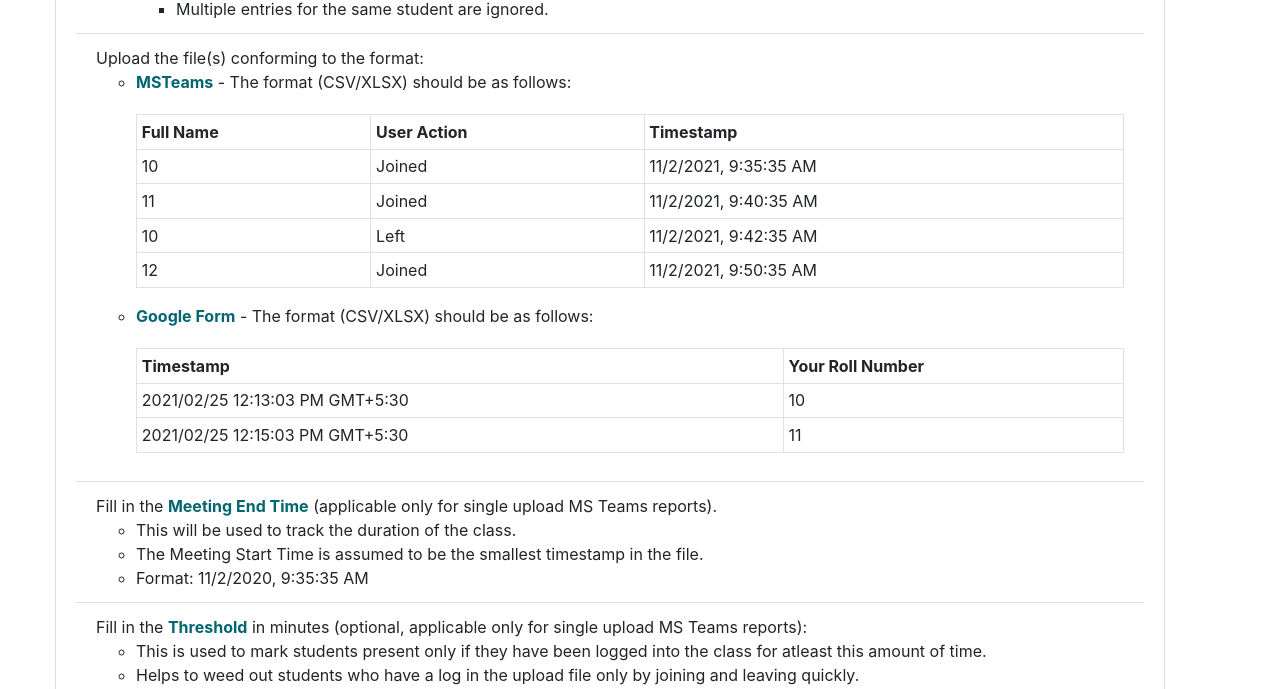
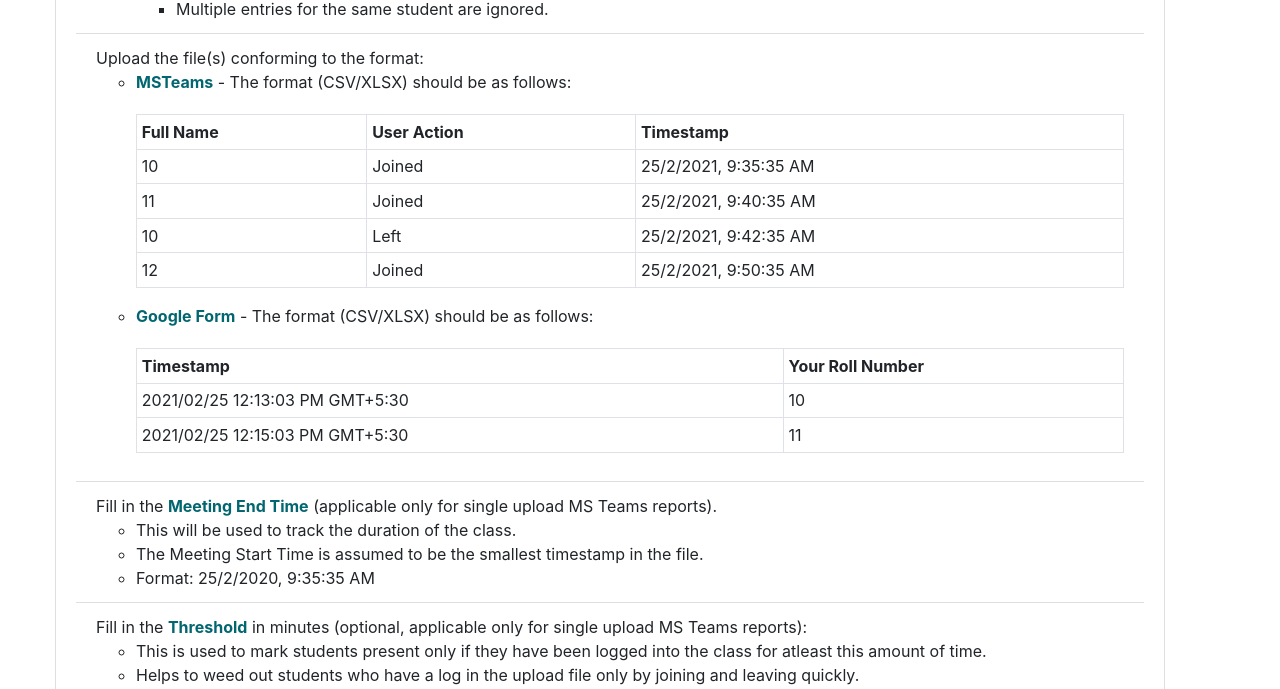
Before and after one commit to Shreya-7/Attendance-Tracker, a Flask app: page /help in a window 1280 px wide, after a click on "Upload A Report". Shown: the part 669-1358 px from the top of the page. Run offline with Flask 2, Linux system fonts and the light colour scheme; some libraries are stand-ins or nearby versions.

Commit message:
final commit before handover

```diff
--- a/decorators.py
+++ b/decorators.py
@@ -1,12 +1,13 @@
 from flask import make_response, jsonify, session
+import traceback
 
 
 def misc_error(my_function):
     def wrap(*args, **kwargs):
         try:
             return my_function(*args, **kwargs)
-        except Exception as e:
-            print(str(e))
+        except:
+            print(traceback.print_exc())
             return make_response(jsonify({
                 'error': 'An unexpected error has occurred. Please try again later.'
             }), 400)
--- a/templates/help.html
+++ b/templates/help.html
@@ -198,22 +198,22 @@
                                                     <tr>
                                                         <td>10</td>
                                                         <td>Joined</td>
-                                                        <td>11/2/2021, 9:35:35 AM</td>
+                                                        <td>25/2/2021, 9:35:35 AM</td>
                                                     </tr>
                                                     <tr>
                                                         <td>11</td>
                                                         <td>Joined</td>
-                                                        <td>11/2/2021, 9:40:35 AM</td>
+                                                        <td>25/2/2021, 9:40:35 AM</td>
                                                     </tr>
                                                     <tr>
                                                         <td>10</td>
                                                         <td>Left</td>
-                                                        <td>11/2/2021, 9:42:35 AM</td>
+                                                        <td>25/2/2021, 9:42:35 AM</td>
                                                     </tr>
                                                     <tr>
                                                         <td>12</td>
                                                         <td>Joined</td>
-                                                        <td>11/2/2021, 9:50:35 AM</td>
+                                                        <td>25/2/2021, 9:50:35 AM</td>
                                                     </tr>
                                                 </table>
                                             </li>
@@ -241,7 +241,7 @@
                                         <ul>
                                             <li>This will be used to track the duration of the class.</li>
                                             <li>The Meeting Start Time is assumed to be the smallest timestamp in the file.</li>
-                                            <li>Format: 11/2/2020, 9:35:35 AM</li>
+                                            <li>Format: 25/2/2020, 9:35:35 AM</li>
                                         </ul>
                                     </li>
                                     <li class="list-group-item">
@@ -296,7 +296,7 @@
                                     <li class="list-group-item">
                                         Select the kind of report needed: <span class="highlight">Complete</span> shows the complete
                                         data for all the days and <span class="highlight">Defaulter</span> shows only the date-wise data
-                                        for students having less than 50% total attendance till the latest date of tracking.
+                                        for students having less than 75% total attendance till the latest date of tracking.
                                     </li>
                                     <li class="list-group-item"> Select the format of the report needed: CSV or XLSX.</li>
                                     <li class="list-group-item"> Click on the <span class="highlight">Download</span> button. </li>
@@ -349,7 +349,7 @@
                                             </li>
                                             <li>
                                                 The Defaulter list looks the same except it only contains
-                                                details of the students having less than 50% total attendance till the latest date of tracking.
+                                                details of the students having less than 75% total attendance till the latest date of tracking.
                                             </li>
                                         </ul>
 
--- a/templates/index.html
+++ b/templates/index.html
@@ -33,7 +33,7 @@
                     <input class="form-control" type="text" name="name" placeholder="Name" required="">
                 </div>
                 <div class="form-group">
-                    <input class="form-control" type="text" name="email" placeholder="Email" required="">
+                    <input class="form-control" type="email" name="email" placeholder="Email" required="">
                 </div>
                 <div class="form-group">
                     <input class="form-control" type="password" name="password" placeholder="Password" required="">
```
